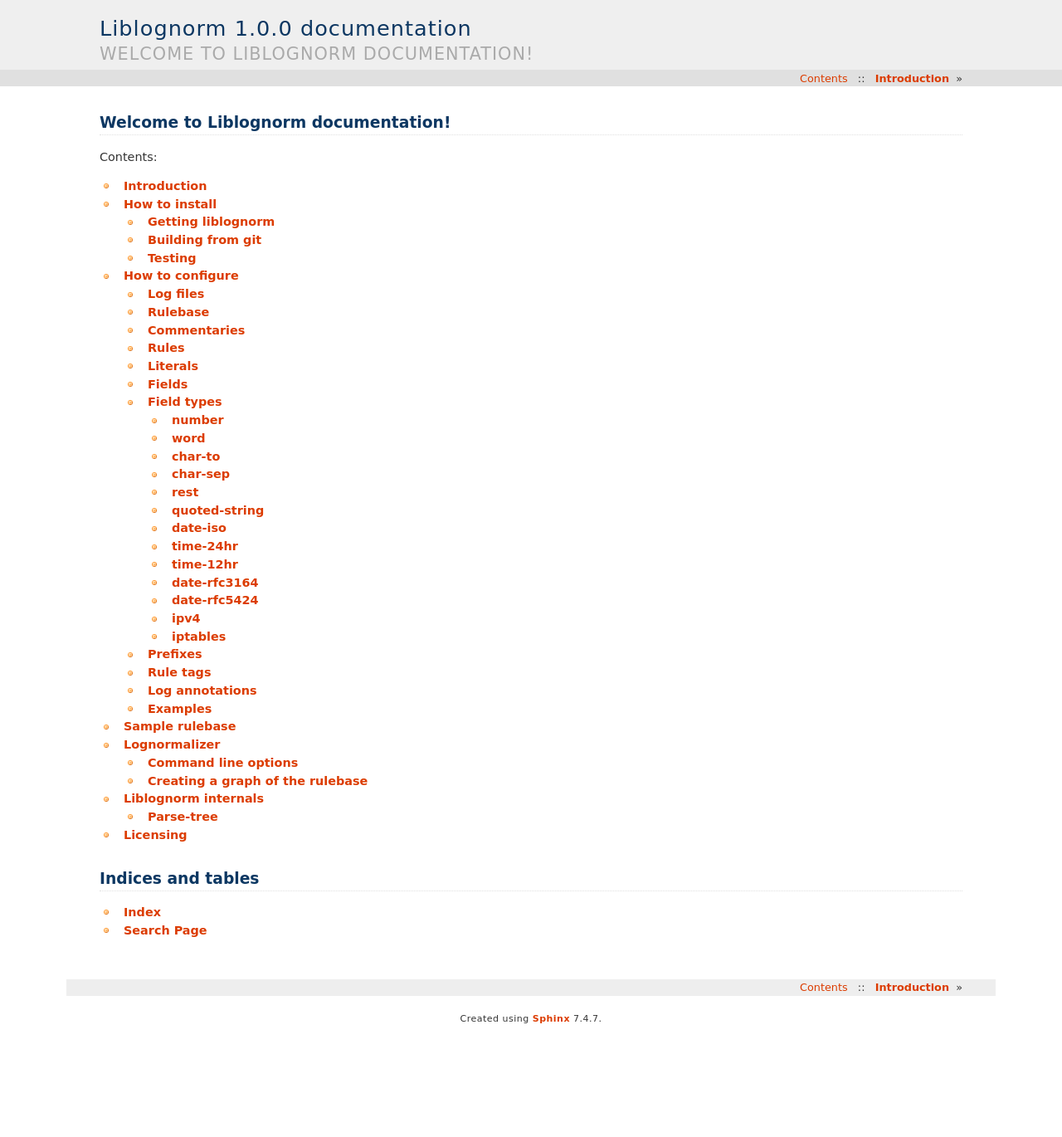
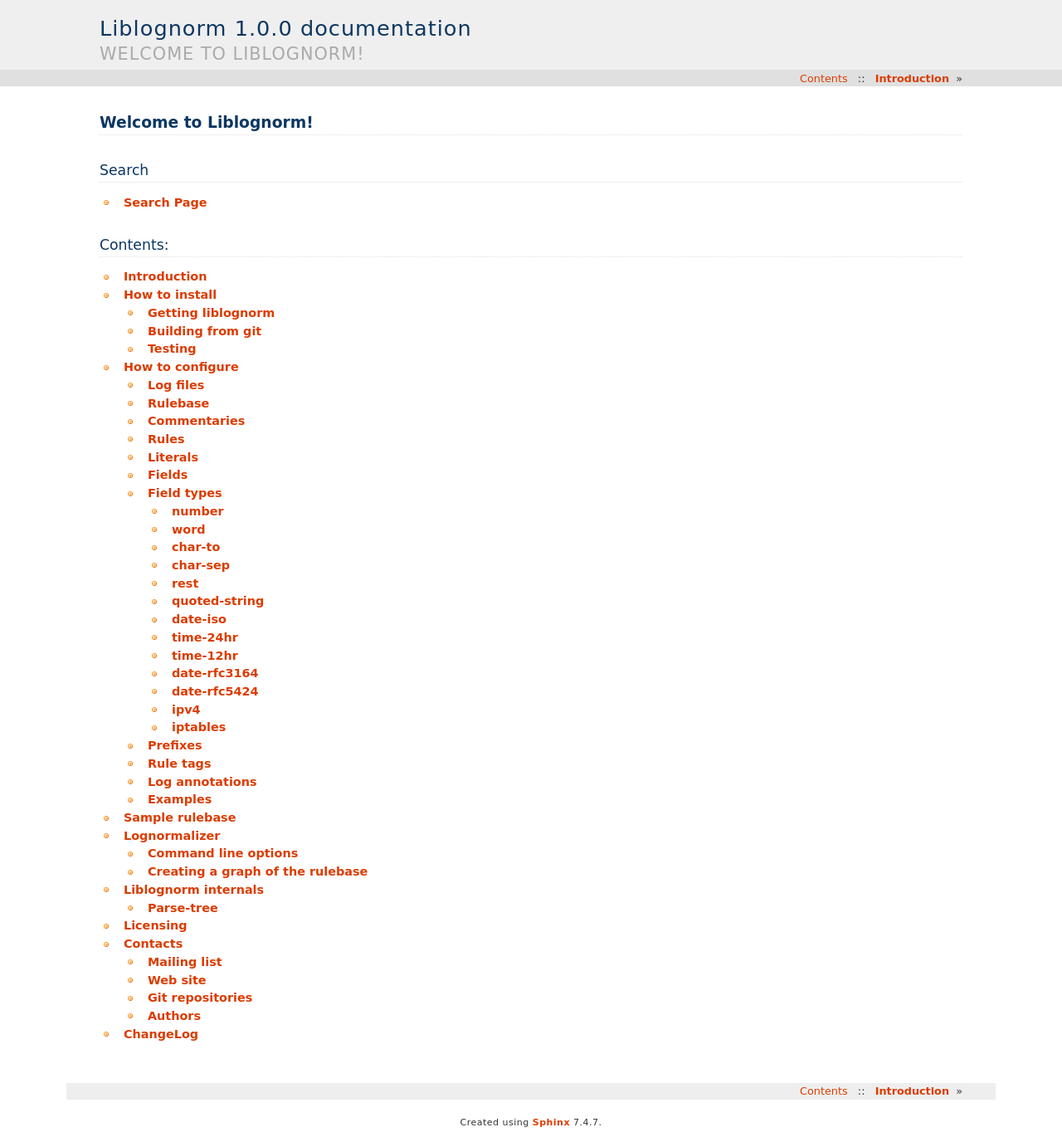
Before and after one commit to rsyslog/liblognorm, a Sphinx documentation site: the page built from doc/index.rst, in a window 1280 px wide. Shown: the whole page at 83% size. Built offline with Sphinx 7.4.7, drawn with Linux system fonts in a browser that asks for light colours; before the commit the page ends 1245 px from its top, so only the background shows below that.

Commit message:
Extend docs a bit

```diff
--- /dev/null
+++ b/doc/changes.rst
@@ -0,0 +1,6 @@
+ChangeLog
+=========
+
+See below for a list of changes.
+
+.. literalinclude:: ../ChangeLog
--- a/doc/index.rst
+++ b/doc/index.rst
@@ -3,10 +3,16 @@
    You can adapt this file completely to your liking, but it should at least
    contain the root `toctree` directive.
 
-Welcome to Liblognorm documentation!
-============================================
+Welcome to Liblognorm!
+======================
+
+Search
+------
+
+* :ref:`search`
 
 Contents:
+---------
 
 .. toctree::
     :maxdepth: 3
@@ -18,10 +24,5 @@
     lognormalizer
     internals
     license
-
-
-Indices and tables
-==================
-
-* :ref:`genindex`
-* :ref:`search`
+    contacts
+    changes
--- a/doc/installation.rst
+++ b/doc/installation.rst
@@ -42,7 +42,7 @@
     $ autoreconf -vfi
     $ ./configure
     $ make
-    $ make install
+    $ sudo make install
 
 leave that folder and repeat this step again for liblognorm::
 
@@ -52,7 +52,7 @@
     $ autoreconf -vfi
     $ ./configure
     $ make
-    $ make install
+    $ sudo make install
 
 That’s all you have to do.
 
--- a/doc/license.rst
+++ b/doc/license.rst
@@ -1,5 +1,7 @@
 Licensing
 =========
 
+Liblognorm is available under the terms of the GNU LGPL v2.1 or above (full
+text below).
+
 .. literalinclude:: ../COPYING
-    :linenos:
```
Also changed, not shown: doc/contacts.rst (added, +28 -0 lines), doc/introduction.rst (+9 -0 lines), 4 other files.
